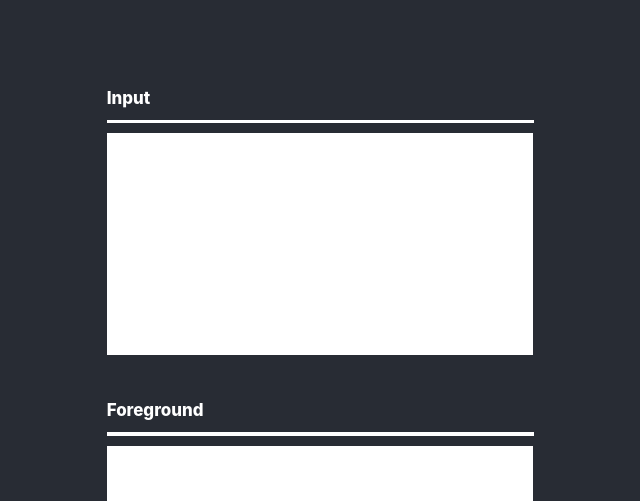
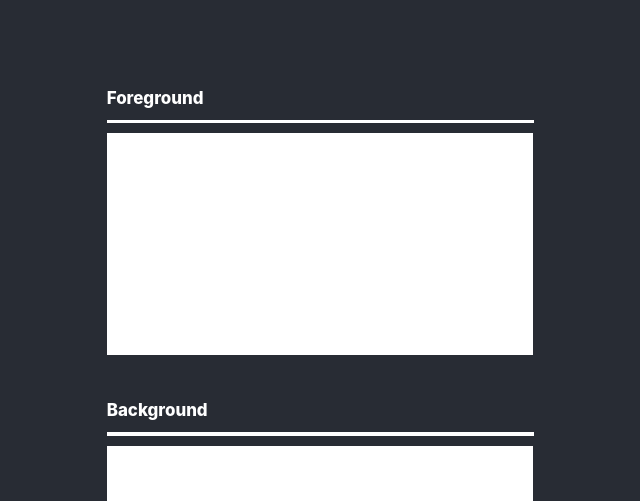
Before and after one commit to imnotjohn/pmapper, a React (Create React App) app: page / in a window 1280 px wide. Shown: the top 501 px of the page, without its empty margins (320-960 px from the left). Built offline with nearby package versions, Linux system fonts and the light colour scheme.

Commit message:
Added props to Input Component.

```diff
--- a/src/App.js
+++ b/src/App.js
@@ -8,8 +8,8 @@ function App() {
   return (
     <div className="App">
 
-      <Input />
       <Input inputTitle="Foreground" />
+      <Input inputTitle="Background" />
 
     </div>
   );
```
